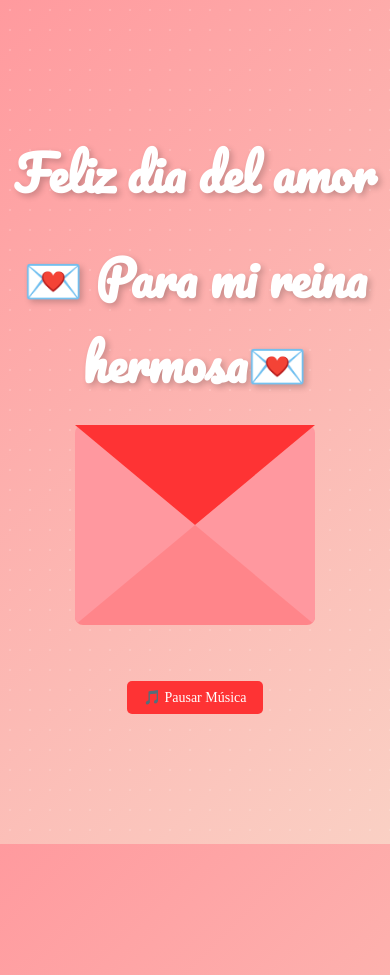
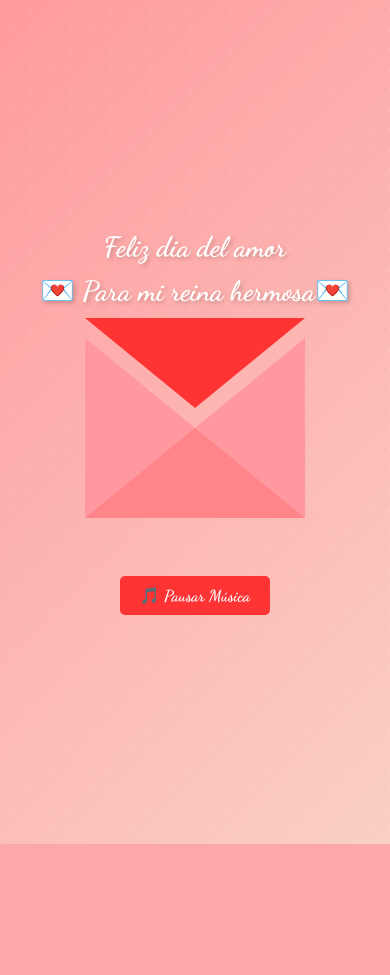
Before and after one commit to AaroonDaniel/AaroonDaniel.github.io, a PHP site: page / in a window 390 px wide. After the commit the page ends 844 px from the top, so only its background shows below. Run offline with PHP 8.4, Linux system fonts and the light colour scheme.

Commit message:
styles.css

```diff
--- a/styles.css
+++ b/styles.css
@@ -3,7 +3,7 @@
     margin: 0;
     padding: 0;
     box-sizing: border-box;
-    font-family: 'Times New Roman', cursive; /* Fuente elegante */
+    font-family: 'Dancing Script', cursive;
 }
 
 /* Fondo con animación */
@@ -14,7 +14,8 @@ body {
     justify-content: center;
     align-items: center;
     height: 100vh;
-    position: relative;
+    text-align: center;
+    padding: 20px;
 }
 
 /* Efecto de luces parpadeantes */
@@ -27,7 +28,6 @@ body {
     background: radial-gradient(circle, rgba(255, 255, 255, 0.2) 10%, transparent 10.01%);
     background-size: 20px 20px;
     animation: twinkling 3s infinite;
-    z-index: 1;
 }
 
 @keyframes twinkling {
@@ -41,34 +41,30 @@ body {
     display: flex;
     flex-direction: column;
     align-items: center;
-    justify-content: center;
-    text-align: center;
     position: relative;
     z-index: 2;
 }
 
-/* Título decorativo */
+/* Títulos */
 .title {
-    font-size: 48px;
-    font-weight: bold;
+    font-size: 36px;
     color: #fff;
-    text-shadow: 3px 3px 6px rgba(0, 0, 0, 0.2);
+    text-shadow: 2px 2px 4px rgba(0, 0, 0, 0.2);
+    margin-bottom: 10px;
+}
+
+.subtitle {
+    font-size: 24px;
+    color: #fff;
     margin-bottom: 20px;
-    font-family: 'Pacifico' , cursive;
 }
 
 /* Contenedor de la carta */
 .container-letter {
     position: relative;
-    width: 320px;
-    height: 280px;
+    width: 280px;
+    height: 250px;
     cursor: pointer;
-    transition: transform 0.3s;
-}
-
-/* Efecto de brillo al pasar el mouse */
-.container-letter:hover {
-    transform: scale(1.05);
 }
 
 /* Base de la carta */
@@ -77,25 +73,10 @@ body {
     bottom: 0;
     width: 0;
     height: 0;
-    border-left: 160px solid #ff989f;
-    border-right: 160px solid #ff989f;
-    border-top: 140px solid transparent;
-    border-bottom: 140px solid #ff858a;
-    border-radius: 8px;
-}
-
-/* Interior del sobre */
-.inside {
-    position: absolute;
-    top: 0;
-    left: 0;
-    width: 100%;
-    height: 100%;
-    background: #ffccd5; /* Color diferente */
-    border-radius: 10px;
-    opacity: 0;
-    transition: opacity 0.5s ease-in-out;
-    z-index: 2;
+    border-left: 140px solid #ff989f;
+    border-right: 140px solid #ff989f;
+    border-top: 120px solid transparent;
+    border-bottom: 120px solid #ff858a;
 }
 
 /* Tapa de la carta */
@@ -105,12 +86,10 @@ body {
     left: 0;
     width: 0;
     height: 0;
-    border-left: 160px solid transparent;
-    border-right: 160px solid transparent;
-    border-top: 140px solid #fe3334;
-    transform-origin: top;
-    transition: transform 0.75s ease-in-out;
-    z-index: 3;
+    border-left: 140px solid transparent;
+    border-right: 140px solid transparent;
+    border-top: 120px solid #fe3334;
+    transition: transform 0.75s;
 }
 
 /* Hoja con mensaje */
@@ -119,18 +98,16 @@ body {
     top: 100%;
     left: 50%;
     transform: translateX(-50%);
-    width: 280px; /* Más grande */
-    height: 400px; /* Más grande */
+    width: 250px;
+    height: 300px;
     background-color: white;
     border-radius: 8px;
-    padding: 20px;
+    padding: 15px;
     text-align: center;
-    font-size: 20px;
-    font-weight: bold;
+    font-size: 18px;
     box-shadow: 0px 4px 8px rgba(0, 0, 0, 0.2);
     opacity: 0;
-    transition: top 0.75s ease-in-out, opacity 0.75s ease-in-out;
-    z-index: 4; /* Asegura que el contenido esté al frente */
+    transition: top 0.75s, opacity 0.75s;
 }
 
 /* Animación al abrir la carta */
@@ -139,11 +116,7 @@ body {
 }
 
 .container-letter.open .letter-content {
-    top: -50%; /* Sale del sobre */
-    opacity: 1;
-}
-
-.container-letter.open .inside {
+    top: -50%;
     opacity: 1;
 }
 
@@ -160,41 +133,44 @@ body {
     border-radius: 5px;
     cursor: pointer;
     font-size: 16px;
-    transition: background-color 0.3s;
 }
 
 #play-pause-btn:hover {
     background-color: #ff858a;
 }
+
 /* 📱 RESPONSIVE DESIGN */
 @media (max-width: 480px) {
     .container-letter {
-        width: 240px;
+        width: 220px;
         height: 200px;
     }
 
     .letter {
-        border-left: 120px solid #ff989f;
-        border-right: 120px solid #ff989f;
-        border-top: 100px solid transparent;
-        border-bottom: 100px solid #ff858a;
+        border-left: 110px solid #ff989f;
+        border-right: 110px solid #ff989f;
+        border-top: 90px solid transparent;
+        border-bottom: 90px solid #ff858a;
     }
 
     .cover {
-        border-left: 120px solid transparent;
-        border-right: 120px solid transparent;
-        border-top: 100px solid #fe3334;
+        border-left: 110px solid transparent;
+        border-right: 110px solid transparent;
+        border-top: 90px solid #fe3334;
     }
 
     .letter-content {
-        width: 220px;
-        height: 350px;
+        width: 200px;
+        height: 280px;
         font-size: 16px;
+        padding: 10px;
+    }
+
+    .title {
+        font-size: 28px;
+    }
+
+    .subtitle {
+        font-size: 20px;
     }
 }
-
-    #play-pause-btn {
-        padding: 8px 16px;
-        font-size: 14px;
-    }
-}
```
